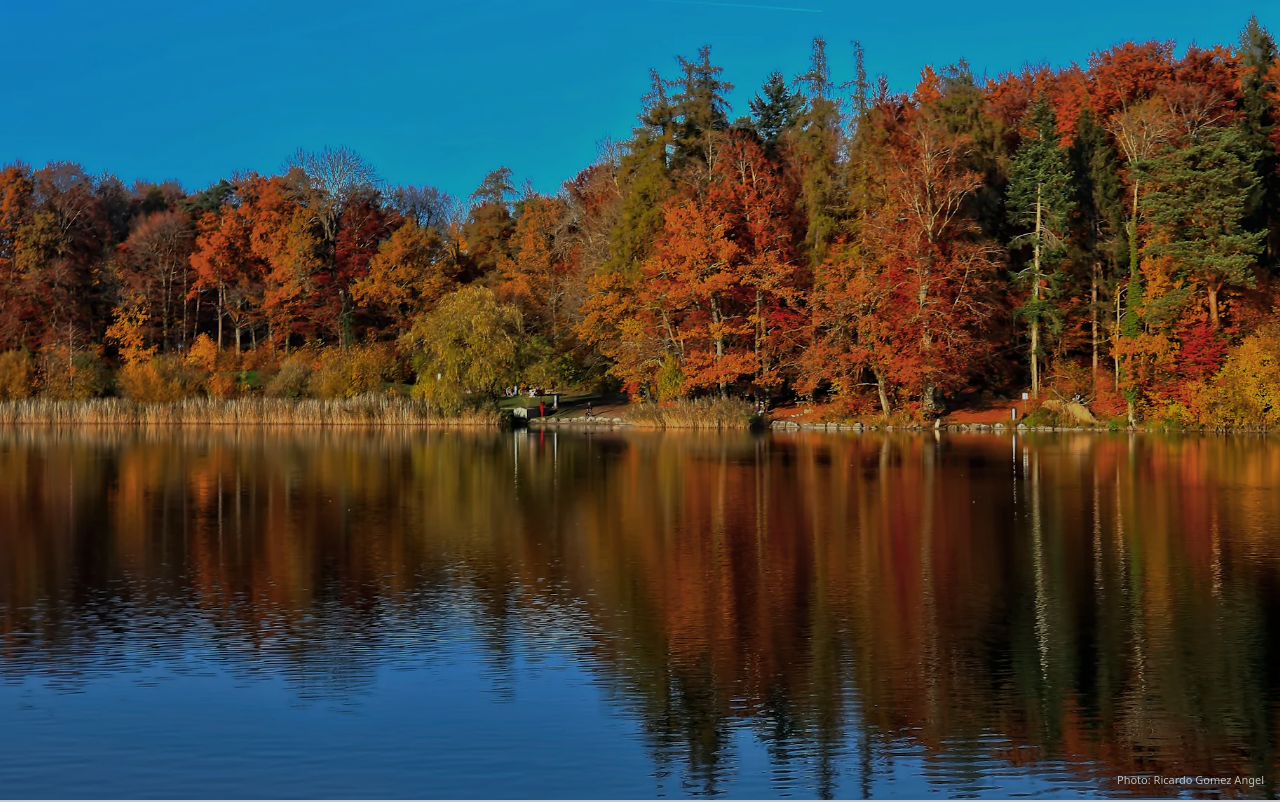
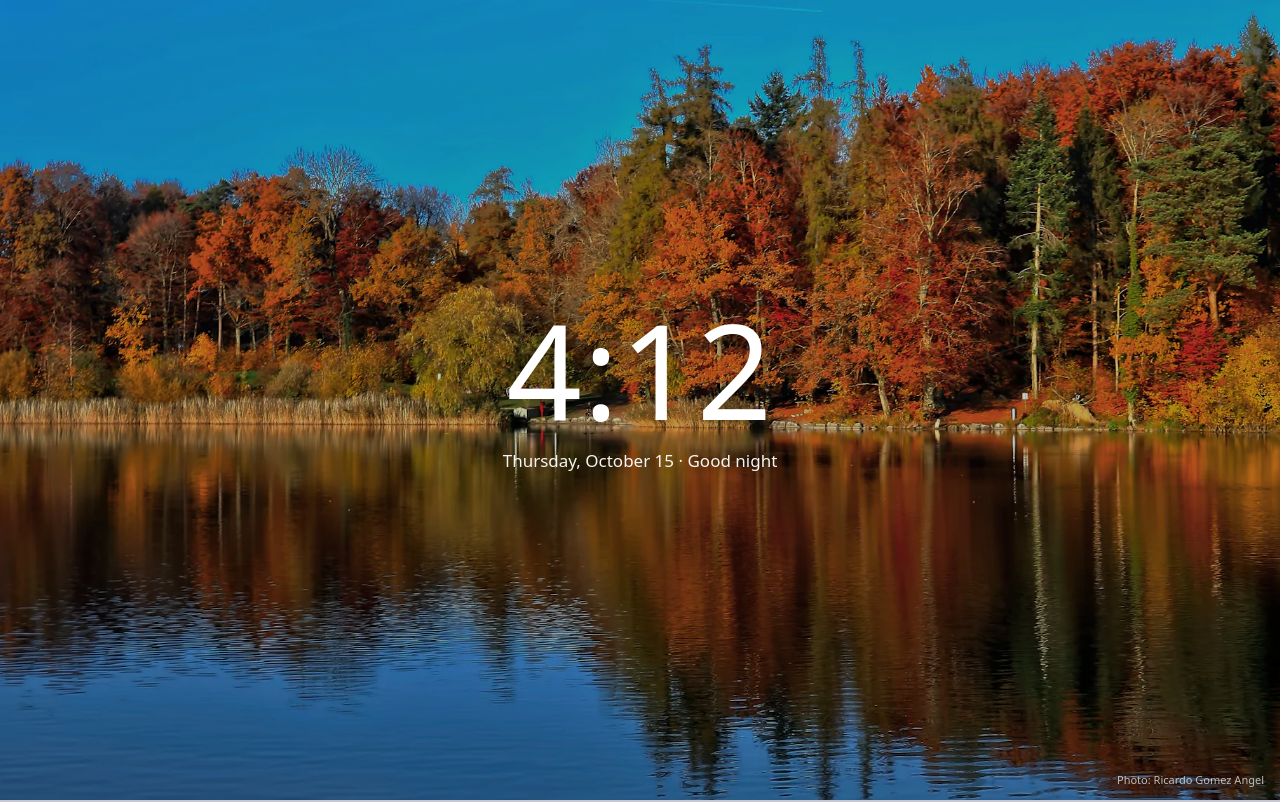
Before and after one commit to jonesyco/Vesper, a website with bundled scripts: page newtab.html in a window 1280 px wide. Shown: the top 802 px of the page. Built offline with nearby package versions, Linux system fonts and the light colour scheme; some packages are replaced by stand-ins of ours; no server answers.

Commit message:
Add clock, date and greeting to the start page
Co-Authored-By: Claude Opus 5.5 <noreply@anthropic.com>

```diff
--- a/css/start.css
+++ b/css/start.css
@@ -70,3 +70,20 @@
   font-size: 11px;
   opacity: 0.7;
 }
+
+/* ---- Clock and greeting ---- */
+
+#clock {
+  font-size: clamp(64px, 11vw, 132px);
+  font-weight: 200;
+  font-variant-numeric: tabular-nums;
+  line-height: 1;
+  letter-spacing: 0.01em;
+}
+
+#date-line {
+  margin: 0;
+  font-size: 17px;
+  font-weight: 500;
+  opacity: 0.95;
+}
--- /dev/null
+++ b/js/clock.js
@@ -0,0 +1,49 @@
+import { $ } from "./ui.js";
+import { greetingText, uses12Hour, formatTime, msUntilNextMinute } from "./lib/greeting.js";
+import { getSettings, subscribe } from "./settings-store.js";
+
+// A little past the minute, so the timer never fires a hair early.
+const TICK_SLACK_MS = 50;
+
+let timer = null;
+
+function render() {
+  const settings = getSettings();
+  const now = new Date();
+  const locale = navigator.language;
+
+  const clock = $("clock");
+  clock.hidden = !settings.showClock;
+  clock.textContent = formatTime(now, uses12Hour(settings.timeFormat, locale));
+  clock.dateTime = now.toISOString();
+
+  const dateText = settings.showDate
+    ? new Intl.DateTimeFormat(locale, { weekday: "long", day: "numeric", month: "long" }).format(now)
+    : "";
+  const greeting = settings.showGreeting ? greetingText(now.getHours(), settings.name) : "";
+  $("date-text").textContent = dateText;
+  $("greeting").textContent = greeting;
+  $("date-sep").hidden = !(dateText && greeting);
+  $("date-line").hidden = !(dateText || greeting);
+}
+
+function scheduleTick() {
+  clearTimeout(timer);
+  timer = setTimeout(() => {
+    render();
+    scheduleTick();
+  }, msUntilNextMinute(new Date()) + TICK_SLACK_MS);
+}
+
+export function initClock() {
+  render();
+  scheduleTick();
+  subscribe(render);
+  // Background tabs throttle timers; catch up as soon as the tab is shown.
+  document.addEventListener("visibilitychange", () => {
+    if (!document.hidden) {
+      render();
+      scheduleTick();
+    }
+  });
+}
--- /dev/null
+++ b/js/lib/greeting.js
@@ -0,0 +1,42 @@
+export function greetingFor(hour) {
+  if (hour >= 5 && hour < 12) {
+    return "Good morning";
+  }
+  if (hour >= 12 && hour < 17) {
+    return "Good afternoon";
+  }
+  if (hour >= 17 && hour < 22) {
+    return "Good evening";
+  }
+  return "Good night";
+}
+
+export function greetingText(hour, name) {
+  const trimmed = name.trim();
+  return trimmed ? `${greetingFor(hour)}, ${trimmed}` : greetingFor(hour);
+}
+
+export function uses12Hour(format, locale) {
+  if (format === "12h") {
+    return true;
+  }
+  if (format === "24h") {
+    return false;
+  }
+  const options = new Intl.DateTimeFormat(locale, { hour: "numeric" }).resolvedOptions();
+  if (typeof options.hour12 === "boolean") {
+    return options.hour12;
+  }
+  return options.hourCycle === "h11" || options.hourCycle === "h12";
+}
+
+// Hours and minutes only; Bonjourr-style, no AM/PM suffix.
+export function formatTime(date, twelveHour) {
+  const minutes = String(date.getMinutes()).padStart(2, "0");
+  const hours = date.getHours();
+  return twelveHour ? `${hours % 12 || 12}:${minutes}` : `${String(hours).padStart(2, "0")}:${minutes}`;
+}
+
+export function msUntilNextMinute(date) {
+  return 60000 - (date.getSeconds() * 1000 + date.getMilliseconds());
+}
--- a/js/main.js
+++ b/js/main.js
@@ -4,6 +4,7 @@ import { CSS_STORAGE_KEY, applyCustomCss, initCssEditor, handleCssStorageChange
 import { MANAGER_STORAGE_KEYS, initManager } from "./manager.js";
 import { paintCachedBackground, initBackground } from "./background.js";
 import { loadSettings } from "./settings-store.js";
+import { initClock } from "./clock.js";
 
 // Runs before anything awaits, so the last photo is on the first frame.
 paintCachedBackground();
@@ -31,6 +32,7 @@ async function init() {
   hydrateIcons(document);
   await loadSettings();
   initBackground();
+  initClock();
 
   // Apply the theme and view first so bookmarks render already styled.
   let stored = {};
--- a/newtab.html
+++ b/newtab.html
@@ -54,7 +54,10 @@
   <div id="backdrop" aria-hidden="true"></div>
 
   <main id="start">
-    <div class="start-center"></div>
+    <div class="start-center">
+      <time id="clock"></time>
+      <p id="date-line"><span id="date-text"></span><span id="date-sep" aria-hidden="true"> · </span><span id="greeting"></span></p>
+    </div>
     <p id="photo-credit"></p>
   </main>
 
```
Also changed, not shown: test/lib/greeting.test.js (added, +50 -0 lines).
